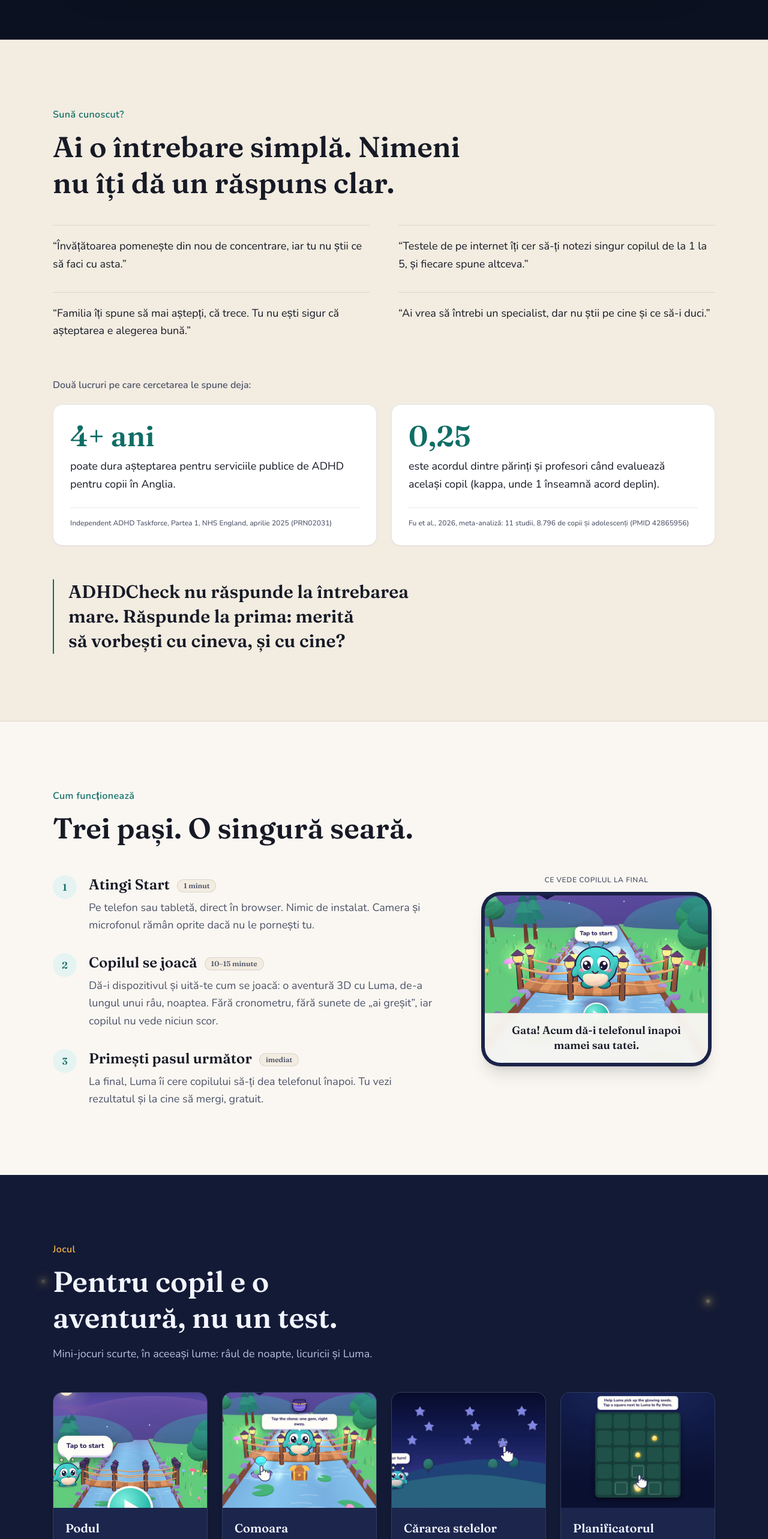
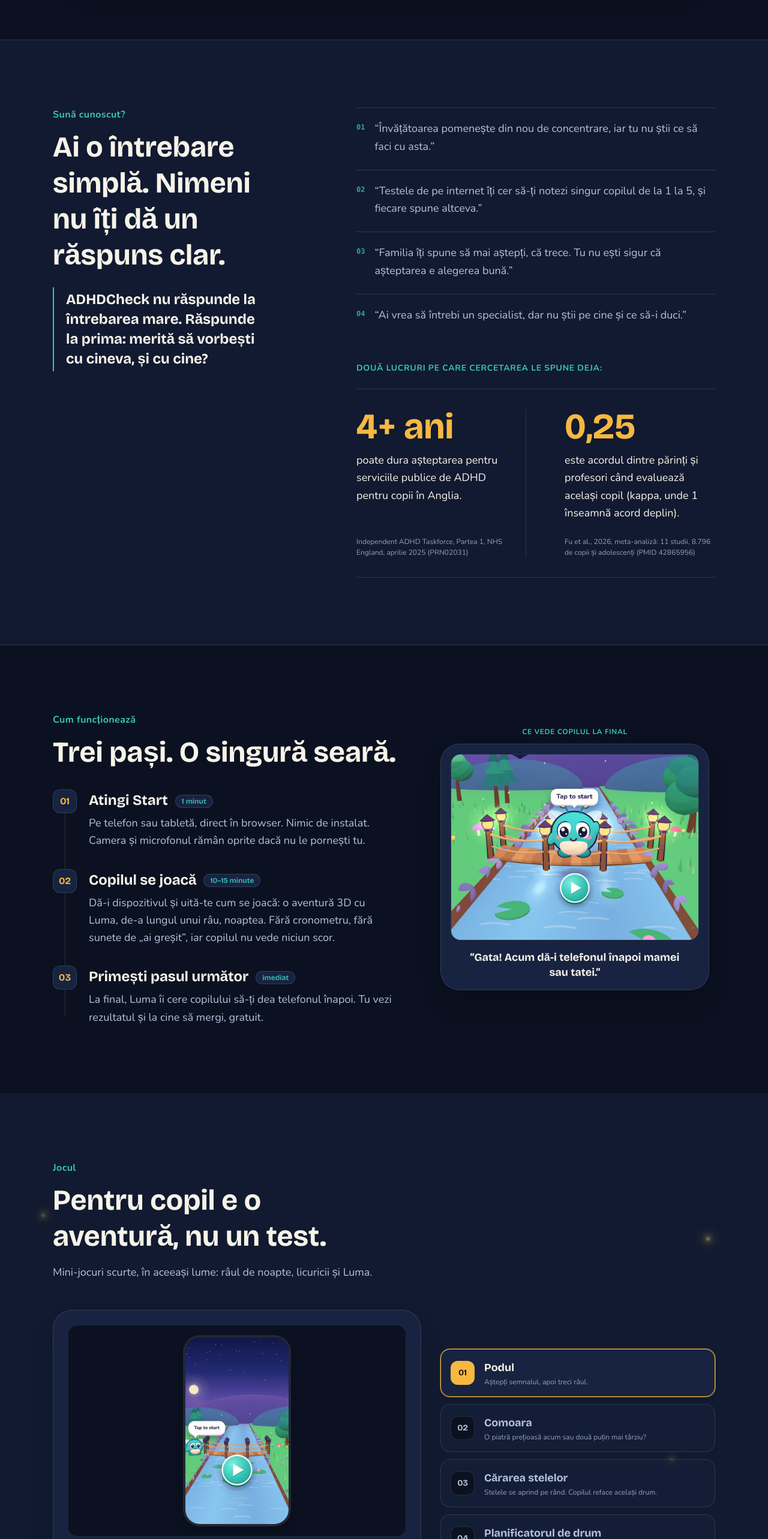
Before and after one commit to andreidinutu-byte/ADHD_Check, a Next.js app in the folder apps/web/: page / in a window 1280 px wide. Shown: the part 1232-3798 px from the top of the page at 60% size. Built offline with nearby package versions, Linux system fonts and the light colour scheme.

Commit message:
feat(landing): reconstruct problem, how, and interactive game in storybook-night direction

```diff
--- a/apps/web/app/_components/Landing.tsx
+++ b/apps/web/app/_components/Landing.tsx
@@ -110,11 +110,7 @@ function Container({ children, className = "" }: { children: ReactNode; classNam
 
 function Kicker({ children, dark = false }: { children: ReactNode; dark?: boolean }) {
   return (
-    <p
-      className={`mb-3 text-sm font-semibold tracking-wide sm:text-base ${
-        dark ? "text-lantern-warm" : "text-brand-teal"
-      }`}
-    >
+    <p className={`mb-3 text-sm font-bold tracking-wide sm:text-base ${dark ? "text-story-luma" : "text-brand-teal"}`}>
       {children}
     </p>
   );
@@ -123,8 +119,8 @@ function Kicker({ children, dark = false }: { children: ReactNode; dark?: boolea
 function H2({ children, className = "", dark = false }: { children: ReactNode; className?: string; dark?: boolean }) {
   return (
     <h2
-      className={`font-editorial text-3xl font-semibold leading-tight sm:text-4xl md:text-5xl ${
-        dark ? "text-twilight-text" : "text-ink-primary"
+      className={`font-storybook text-3xl font-bold leading-tight sm:text-4xl md:text-5xl text-balance ${
+        dark ? "text-story-ink" : "text-ink-primary"
       } ${className}`}
     >
       {children}
@@ -290,7 +286,7 @@ function Hero({ t }: { t: Dict }) {
                 height={1600}
                 sizes="(min-width: 768px) 55vw, 0px"
                 className="block h-auto w-full object-cover"
-                loading="eager"
+                priority
               />
             </div>
 
@@ -303,7 +299,7 @@ function Hero({ t }: { t: Dict }) {
                 height={1640}
                 sizes="(min-width: 768px) 25vw, 68vw"
                 className="block h-auto w-full object-cover"
-                preload
+                priority
               />
             </div>
           </div>
@@ -317,46 +313,68 @@ function Hero({ t }: { t: Dict }) {
 
 function Problem({ t }: { t: Dict }) {
   return (
-    <section className="relative border-y border-line bg-paper-2 py-20 text-ink-primary md:py-28">
+    <section id="problem" className="relative border-y border-story-line bg-story-night-alt py-20 text-story-ink md:py-28">
       <Container>
-        <div className="reveal max-w-3xl">
-          <Kicker>{t.problem.kicker}</Kicker>
-          <H2>{t.problem.title}</H2>
+        <div className="grid gap-12 lg:grid-cols-[0.85fr_1.15fr] lg:gap-16 items-start">
+          {/* Left Column - Sticky on desktop */}
+          <div className="reveal lg:sticky lg:top-24 space-y-6">
+            <div>
+              <Kicker dark>{t.problem.kicker}</Kicker>
+              <H2 dark className="text-balance">{t.problem.title}</H2>
             </div>
-        <ul className="mt-10 grid gap-x-12 gap-y-8 md:grid-cols-2">
+            <div className="border-l-2 border-story-luma pl-5 py-1">
+              <p className="font-storybook text-xl font-bold leading-snug text-story-ink text-balance sm:text-2xl">
+                {t.problem.punch}
+              </p>
+            </div>
+          </div>
+
+          {/* Right Column - Editorial Stream + Monumental Stats */}
+          <div className="space-y-12">
+            {/* Parent Quotes */}
+            <ul className="space-y-6">
               {t.problem.items.map((item, i) => (
                 <li
                   key={i}
-              className="reveal border-t border-line pt-5 text-lg leading-relaxed text-ink-primary text-pretty"
+                  className="reveal border-t border-story-line pt-5 flex items-start gap-4"
                 >
+                  <span className="font-mono text-xs font-bold text-story-luma/80 shrink-0 pt-1">
+                    0{i + 1}
+                  </span>
+                  <p className="text-base sm:text-lg leading-relaxed text-story-muted text-pretty">
                     “{item}”
+                  </p>
                 </li>
               ))}
             </ul>
 
-        <p className="reveal mt-16 text-base font-semibold text-ink-secondary">{t.problem.statsIntro}</p>
-        <div className="mt-5 grid gap-6 md:grid-cols-2">
+            {/* Research Stats */}
+            <div className="reveal pt-4">
+              <p className="text-sm font-bold uppercase tracking-wider text-story-luma">
+                {t.problem.statsIntro}
+              </p>
+              <div className="mt-6 grid gap-8 border-y border-story-line py-8 md:grid-cols-2 md:divide-x md:divide-story-line">
                 {t.problem.stats.map((s, i) => (
                   <figure
                     key={i}
-              className="reveal flex flex-col justify-between rounded-2xl border border-line bg-surface p-7 shadow-xs"
+                    className={`flex flex-col justify-between ${i > 0 ? "md:pl-8" : "md:pr-8"}`}
                   >
-              <p className="font-editorial text-4xl font-semibold tabular-nums text-brand-teal md:text-5xl">
+                    <div>
+                      <p className="font-storybook text-5xl font-bold tabular-nums text-story-lantern sm:text-6xl">
                         {s.value}
                       </p>
-              <p className="mt-3 flex-1 text-base leading-relaxed text-ink-primary md:text-lg">
+                      <p className="mt-3 text-base sm:text-lg leading-relaxed text-story-ink text-pretty">
                         {s.label}
                       </p>
-              <figcaption className="mt-6 border-t border-line pt-4 text-xs font-medium leading-normal text-ink-secondary">
+                    </div>
+                    <figcaption className="mt-6 text-xs leading-normal text-story-muted/80">
                       {s.source}
                     </figcaption>
                   </figure>
                 ))}
               </div>
-        <div className="reveal mt-14 max-w-3xl border-l-2 border-brand-teal pl-6">
-          <p className="font-editorial text-2xl font-semibold leading-snug text-ink-primary md:text-3xl text-balance">
-            {t.problem.punch}
-          </p>
+            </div>
+          </div>
         </div>
       </Container>
     </section>
@@ -367,49 +385,56 @@ function Problem({ t }: { t: Dict }) {
 
 function How({ t }: { t: Dict }) {
   return (
-    <section id="how" className="relative bg-paper py-20 text-ink-primary md:py-28">
+    <section id="how" className="relative bg-story-night py-20 text-story-ink md:py-28">
       <Container className="relative">
-        <div className="reveal max-w-3xl">
-          <Kicker>{t.how.kicker}</Kicker>
-          <H2>{t.how.title}</H2>
+        <div className="grid items-start gap-12 lg:grid-cols-[1.1fr_0.9fr] lg:gap-16">
+          {/* Left Column: Heading + Story chapters */}
+          <div className="reveal space-y-8">
+            <div>
+              <Kicker dark>{t.how.kicker}</Kicker>
+              <H2 dark className="text-balance">{t.how.title}</H2>
             </div>
-        <div className="mt-12 grid items-start gap-12 lg:grid-cols-[1.25fr_0.75fr]">
-          <ol className="space-y-8">
+            <ol className="relative space-y-8 before:absolute before:left-5 before:top-4 before:bottom-4 before:w-px before:bg-story-line">
               {t.how.steps.map((s, i) => (
-              <li key={i} className="reveal flex gap-5">
-                <span className="flex size-10 shrink-0 items-center justify-center rounded-full bg-brand-teal-soft font-editorial text-base font-semibold text-brand-teal">
-                  {i + 1}
+                <li key={i} className="relative flex items-start gap-5">
+                  <span className="relative z-10 flex size-10 shrink-0 items-center justify-center rounded-xl border border-story-line bg-story-surface font-storybook text-base font-bold text-story-lantern shadow-xs">
+                    0{i + 1}
                   </span>
-                <div>
-                  <h3 className="font-editorial text-xl font-semibold text-ink-primary sm:text-2xl">
+                  <div className="pt-0.5">
+                    <h3 className="font-storybook text-xl font-bold text-story-ink sm:text-2xl">
                       {s.title}
-                    <span className="ml-3 inline-block rounded-full border border-line bg-paper-2 px-2.5 py-0.5 align-middle text-xs font-semibold text-ink-secondary">
+                      <span className="ml-3 inline-block rounded-full border border-story-line bg-story-surface px-2.5 py-0.5 align-middle text-xs font-semibold text-story-luma">
                         {s.time}
                       </span>
                     </h3>
-                  <p className="mt-2 max-w-xl text-base leading-relaxed text-ink-secondary md:text-lg">
+                    <p className="mt-2 max-w-xl text-base leading-relaxed text-story-muted sm:text-lg text-pretty">
                       {s.body}
                     </p>
                   </div>
                 </li>
               ))}
             </ol>
-          <figure className="reveal mx-auto w-full max-w-sm">
-            <figcaption className="mb-3 text-center text-xs font-semibold uppercase tracking-wider text-ink-secondary">
+          </div>
+
+          {/* Right Column: Handback moment */}
+          <figure className="reveal mx-auto w-full max-w-md lg:mt-6">
+            <figcaption className="mb-3 text-center text-xs font-bold uppercase tracking-wider text-story-luma">
               {t.how.handbackLabel}
             </figcaption>
-            <div className="relative overflow-hidden rounded-[2rem] border-[6px] border-twilight-2/80 bg-twilight shadow-xl">
+            <div className="relative overflow-hidden rounded-[2rem] border border-story-line bg-story-surface p-4 shadow-2xl">
+              <div className="overflow-hidden rounded-2xl border border-story-line/60">
                 <Image
                   src="/landing/treasure-choice-wide.jpg"
                   alt=""
                   width={2400}
                   height={1600}
-                sizes="(min-width: 1024px) 24rem, 90vw"
+                  sizes="(min-width: 1024px) 26rem, 90vw"
                   className="block aspect-[4/3] h-auto w-full object-cover object-[50%_40%]"
                 />
-              <div className="absolute inset-x-0 bottom-0 border-t border-line bg-paper/95 px-5 py-4 text-center backdrop-blur-xs">
-                <p className="font-editorial text-base font-semibold leading-snug text-ink-primary md:text-lg">
-                  {t.how.handback}
+              </div>
+              <div className="pt-4 text-center">
+                <p className="font-storybook text-base font-bold leading-snug text-story-ink sm:text-lg text-pretty">
+                  “{t.how.handback}”
                 </p>
               </div>
             </div>
@@ -423,52 +448,132 @@ function How({ t }: { t: Dict }) {
 /* ---------- game ---------- */
 
 function Game({ t }: { t: Dict }) {
+  const [activeIdx, setActiveIdx] = useState(0);
+  const activeGame = t.game.games[activeIdx] ?? t.game.games[0];
+  const isPortrait = activeGame.img?.includes("portrait") || activeGame.img?.includes("bridge-wait");
+
   return (
-    <section className="relative overflow-hidden bg-twilight py-20 text-twilight-text md:py-28">
+    <section id="game" className="relative overflow-hidden bg-story-night-alt py-20 text-story-ink md:py-28">
       <Fireflies count={6} />
       <Container className="relative z-10">
         <div className="reveal max-w-3xl">
           <Kicker dark>{t.game.kicker}</Kicker>
-          <H2 dark>{t.game.title}</H2>
-          <p className="mt-4 text-lg leading-relaxed text-twilight-muted">{t.game.sub}</p>
+          <H2 dark className="text-balance">{t.game.title}</H2>
+          <p className="mt-4 text-base leading-relaxed text-story-muted sm:text-lg text-pretty">
+            {t.game.sub}
+          </p>
         </div>
-        <ul className="mt-12 grid gap-6 sm:grid-cols-2 lg:grid-cols-4">
-          {t.game.games.map((g) => (
-            <li
-              key={g.name}
-              className="reveal flex flex-col overflow-hidden rounded-2xl border border-white/10 bg-twilight-2 shadow-md transition-transform duration-200 hover:-translate-y-1"
-            >
-              {g.img ? (
+
+        {/* Master-Detail Stage */}
+        <div className="mt-12 grid gap-8 lg:grid-cols-[1.25fr_0.75fr] items-stretch">
+          {/* Big Stage (Screen) */}
+          <div className="reveal flex flex-col justify-between rounded-[2rem] border border-story-line bg-story-surface p-5 shadow-2xl sm:p-6">
+            <div className="relative aspect-[16/10] overflow-hidden rounded-2xl border border-story-line/60 bg-story-night">
+              {activeGame.img ? (
+                isPortrait ? (
+                  <div className="relative flex size-full items-center justify-center p-3 sm:p-4">
+                    <div className="relative h-full aspect-[9/16] max-h-[360px] overflow-hidden rounded-[1.75rem] border-4 border-story-line/80 bg-story-night shadow-xl">
                       <Image
-                  src={g.img}
-                  alt=""
-                  width={1200}
-                  height={900}
-                  sizes="(min-width: 1024px) 25vw, (min-width: 640px) 50vw, 100vw"
-                  className="block aspect-[4/3] h-auto w-full object-cover"
+                        src={activeGame.img}
+                        alt={activeGame.what}
+                        width={860}
+                        height={1640}
+                        sizes="(min-width: 1024px) 25vw, 60vw"
+                        className="block size-full object-cover"
                       />
+                    </div>
+                  </div>
                 ) : (
-                <div className="grid aspect-[4/3] place-items-center bg-twilight" aria-hidden="true">
-                  <Compass className="size-12 text-river-soft" />
+                  <Image
+                    src={activeGame.img}
+                    alt={activeGame.what}
+                    width={2400}
+                    height={1600}
+                    sizes="(min-width: 1024px) 50vw, 90vw"
+                    className="block size-full object-cover"
+                  />
+                )
+              ) : (
+                <div className="grid size-full place-items-center bg-story-night text-story-luma" aria-hidden="true">
+                  <Compass className="size-16" />
                 </div>
               )}
-              <div className="flex flex-1 flex-col p-5">
-                <h3 className="font-editorial text-xl font-semibold text-twilight-text">{g.name}</h3>
-                <p className="mt-2 text-sm leading-relaxed text-twilight-muted">{g.what}</p>
             </div>
-            </li>
-          ))}
-        </ul>
-        <div className="reveal mt-8 flex flex-wrap items-center gap-3 text-sm text-twilight-muted">
-          <span className="rounded-md border border-lantern-warm/30 bg-lantern-warm/15 px-2.5 py-1 text-xs font-semibold text-lantern-warm">
+
+            <div className="mt-5 flex flex-col gap-1 sm:flex-row sm:items-baseline sm:justify-between">
+              <div>
+                <h3 className="font-storybook text-2xl font-bold text-story-ink sm:text-3xl">
+                  {activeGame.name}
+                </h3>
+                <p className="mt-1 text-base text-story-muted text-pretty">
+                  {activeGame.what}
+                </p>
+              </div>
+              <span className="mt-2 text-xs font-bold uppercase tracking-wider text-story-luma shrink-0 sm:mt-0">
+                {activeIdx + 1} / {t.game.games.length}
+              </span>
+            </div>
+          </div>
+
+          {/* Adventure Selector (Right side tablist) */}
+          <div role="tablist" aria-label={t.game.title} className="reveal flex flex-col gap-3 justify-center">
+            {t.game.games.map((g, i) => {
+              const isActive = activeIdx === i;
+              return (
+                <button
+                  key={g.name}
+                  type="button"
+                  role="tab"
+                  id={`tab-${i}`}
+                  aria-selected={isActive}
+                  aria-controls={`panel-${i}`}
+                  onClick={() => setActiveIdx(i)}
+                  className={`group flex items-center gap-4 rounded-2xl border p-4 text-left transition-all cursor-pointer ${
+                    isActive
+                      ? "border-story-lantern bg-story-surface shadow-md ring-1 ring-story-lantern/40"
+                      : "border-story-line bg-story-surface/40 hover:bg-story-surface hover:border-story-line/80"
+                  }`}
+                >
+                  <span
+                    className={`flex size-10 shrink-0 items-center justify-center rounded-xl font-storybook text-sm font-bold transition-colors ${
+                      isActive
+                        ? "bg-story-lantern text-story-on-lantern"
+                        : "border border-story-line bg-story-night text-story-muted group-hover:text-story-ink"
+                    }`}
+                  >
+                    0{i + 1}
+                  </span>
+                  <div className="flex-1 min-w-0">
+                    <p
+                      className={`font-storybook text-lg font-bold truncate transition-colors ${
+                        isActive ? "text-story-ink" : "text-story-muted group-hover:text-story-ink"
+                      }`}
+                    >
+                      {g.name}
+                    </p>
+                    <p className="mt-0.5 text-xs text-story-muted/80 truncate">
+                      {g.what}
+                    </p>
+                  </div>
+                </button>
+              );
+            })}
+          </div>
+        </div>
+
+        {/* Core dev note */}
+        <div className="reveal mt-10 inline-flex flex-wrap items-center gap-3 rounded-2xl border border-story-line bg-story-surface px-4 py-3 text-sm text-story-muted">
+          <span className="rounded-lg border border-story-lantern/30 bg-story-lantern/15 px-2.5 py-1 text-xs font-bold text-story-lantern">
             {t.game.coreLabel}
           </span>
           <span className="leading-relaxed">{t.game.core}</span>
         </div>
-        <ul className="reveal mt-10 flex flex-wrap gap-x-8 gap-y-3 border-t border-white/10 pt-8 text-sm font-medium text-twilight-text">
+
+        {/* Calm commitments */}
+        <ul className="reveal mt-8 flex flex-wrap gap-x-8 gap-y-3 border-t border-story-line pt-8 text-sm font-semibold text-story-muted">
           {t.game.calm.map((c) => (
             <li key={c} className="flex items-center gap-2.5">
-              <Check className="size-4 text-river-soft" />
+              <Check className="size-4 text-story-luma shrink-0" />
               <span>{c}</span>
             </li>
           ))}
```
Lines whose indentation alone changed are shown as unchanged.
